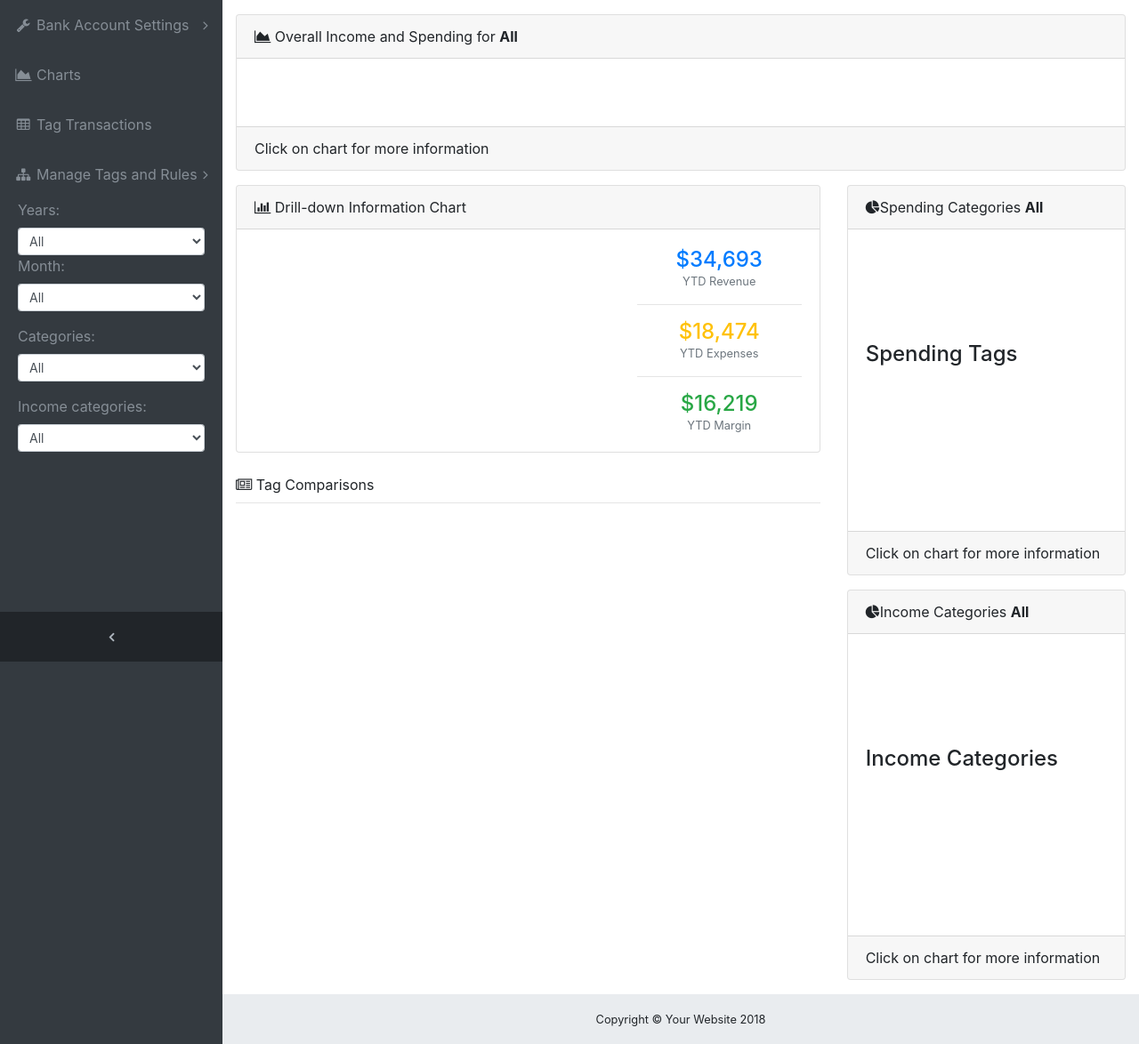
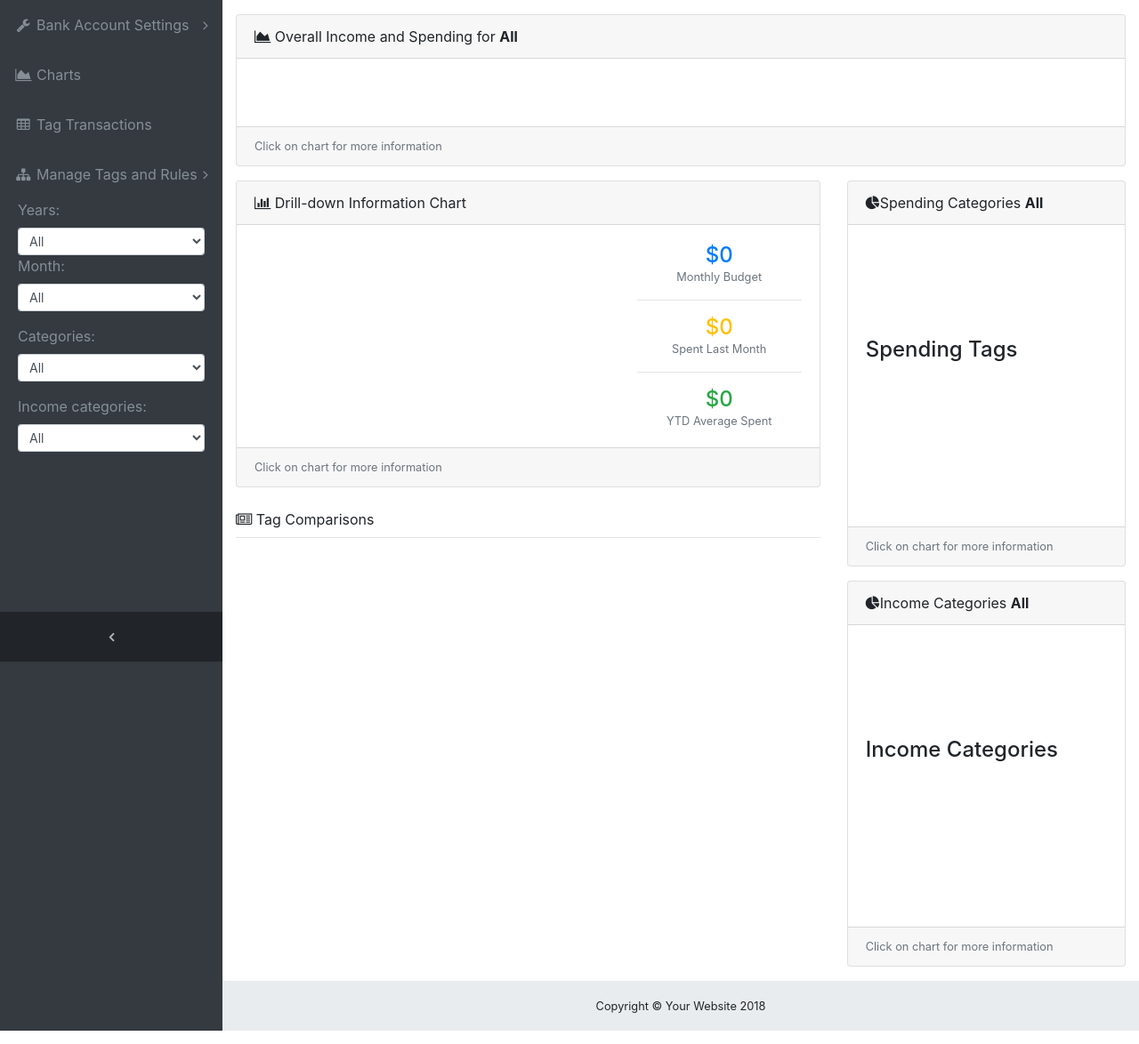
Before and after one commit to sqeekypotato/EverGreen, a Django app: page /main_page/ in a window 1280 px wide. Shown: the part 56-1230 px from the top of the page at 89% size. Run offline with Django 3.2, Linux system fonts and the light colour scheme; the visitor is signed in with stand-in values (Sample User, id 1); data that the repository does not hold is empty; a map, chart or similar area stays blank; some libraries are stand-ins or nearby versions.

Commit message:
Done Tag drill down chart. On rule editing, need javascript to keep someone from selecting "begins with" and "ends with"

```diff
--- a/EverGreen/urls.py
+++ b/EverGreen/urls.py
@@ -64,11 +64,15 @@ urlpatterns = [
     url(r'^update_cat_dropdown/$', views.update_cat_dropdown, name='update_cat_dropdown'),
     url(r'^transaction_details/$', views.transaction_details, name='transaction_details'),
     url(r'^drill_down/$', views.drill_down, name='drill_down'),
+    url(r'^drill_down_chart_click/$', views.drill_down_chart_click, name='drill_down_chart_click'),
 
     # class views
     path('transaction-detail/<int:pk>/', views.TransactionUpdate.as_view(), name='transaction-update'),
+    path('transaction-delete/<int:pk>/', views.TransactionDelete.as_view(), name='transaction-delete'),
     path('tag-detail/<int:pk>/', views.TagsUpdate.as_view(), name='tags-update'),
+    path('tag-delete/<int:pk>/', views.TagsDelete.as_view(), name='tags-delete'),
     path('rule-detail/<int:pk>/', views.RuleUpdate.as_view(), name='rules-update'),
+    path('rule-delete/<int:pk>/', views.RuleDelete.as_view(), name='rules-delete'),
 
     # # # password_reset
     # url(r'^password_reset/$', auth_views.password_reset, name='password_reset'),
--- a/core_app/forms.py
+++ b/core_app/forms.py
@@ -77,7 +77,6 @@ class MonthForm(forms.Form):
         self.fields['monthNum'].choices = monthNum
         self.fields['monthNum'].widget.attrs['class'] = 'form-control form-control-sm'
 
-
 class UploadToExistingAccount(forms.Form):
     file = forms.FileField()
     accountNames = forms.ChoiceField(choices=[])
--- a/core_app/models.py
+++ b/core_app/models.py
@@ -49,6 +49,9 @@ class Tags (models.Model):
     category = models.CharField(max_length=50)
     user = models.ForeignKey(User, on_delete=models.CASCADE)
     drill_down = models.BooleanField(default=False)
+    budget = models.IntegerField(default='0')
+    fixed_cost = models.BooleanField(default=False)
+    universal_average = models.IntegerField(null=True, blank=True)
 
     def __str__(self):
         return '{} - {} - {}'.format(self.category, self.tag, self.user)
--- a/core_app/static/core_app/drill_down.js
+++ b/core_app/static/core_app/drill_down.js
@@ -39,6 +39,7 @@ $(document).ready(function() {
 
         success: function (results) {
             chart_drill_down(results, 1)
+            chart_side_values(results)
         }
     });
 
@@ -54,7 +55,8 @@ $(document).ready(function() {
 
             success: function (results) {
                 chart_drill_down(results, 0)
-                $(this).addClass('background-color', 'red')
+                chart_side_values(results)
+
             }
         });
     });
@@ -90,6 +92,38 @@ $(document).ready(function() {
                 ]
             },
             options: {
+                onClick: function(evt) {
+                    var activePoints = this.getElementsAtEvent(evt);
+                    if (activePoints[0]) {
+                        var chartData = activePoints[0]['_chart'].config.data;
+                        var idx = activePoints[0]['_index'];
+
+                        var label = chartData.labels[idx];
+                        var value = chartData.datasets[0].data[idx];
+
+
+                    }
+
+                    $.ajax({
+                        type: "POST",
+                        url: "/drill_down_chart_click/",
+                        data: {'name': results['cat_tag'],
+                            'value':label
+                        },
+                        dataType: 'json',
+
+                        success: function() {
+                            console.log('success for transaction details');
+                            window.location.href = "/display_transaction_details/";
+                        },
+
+                    });
+
+
+
+                },
+
+
                 legend: { display: false },
                 title: {
                     display: true,
@@ -100,4 +134,11 @@ $(document).ready(function() {
 
     }
 
+    // updates the values on the side of the chart
+    function chart_side_values(results) {
+        $("#monthly_budget").text(results['budget'])
+        $("#spent_last_month").text(results['tag_chart_last_month'])
+        $("#ytd_average_spent").text(results['tag_chart_ytd'])
+    }
+
 });
--- a/core_app/static/core_app/my_charts.js
+++ b/core_app/static/core_app/my_charts.js
@@ -1,6 +1,6 @@
 $(document).ready(function() {
   console.log("ready to chart!");
-
+  $('#id_years').val('All');
   $.ajaxSetup({
      beforeSend: function(xhr, settings) {
          function getCookie(name) {
@@ -253,7 +253,7 @@ $(document).ready(function() {
               data: results['credits']
           },
           {
-              label: "Balance",
+              label: "Difference between Credits and Debits",
               backgroundColor: "rgba(0,153,255,0.8)",
               data: results['balance']
           }
@@ -293,7 +293,8 @@ $(document).ready(function() {
                     type: "POST",
                     url: "/transaction_details/",
                     data: {'name': 'category',
-                            'value':label
+                        'value': label,
+                        'chart': "SpendingCatChart"
                             },
                     dataType: 'json',
 
@@ -348,7 +349,8 @@ $(document).ready(function() {
                     type: "POST",
                     url: "/transaction_details/",
                     data: {'name': 'tag',
-                            'value':label
+                        'value': label,
+                        'chart': "SpendingTagChart"
                             },
                     dataType: 'json',
 
@@ -403,7 +405,8 @@ $(document).ready(function() {
                     type: "POST",
                     url: "/transaction_details/",
                     data: {'name': 'category',
-                            'value':label
+                        'value': label,
+                        'chart': "IncomeCatChart"
                             },
                     dataType: 'json',
 
@@ -458,7 +461,8 @@ $(document).ready(function() {
                     type: "POST",
                     url: "/transaction_details/",
                     data: {'name': 'tag',
-                            'value':label
+                        'value': label,
+                        'chart': "IncomeTagChart"
                             },
                     dataType: 'json',
 
--- a/core_app/templates/core_app/main.html
+++ b/core_app/templates/core_app/main.html
@@ -11,7 +11,7 @@
         <div class="card-body">
           <canvas id="balanceChart" width="100%" height="30"></canvas>
         </div>
-          <div class="card-footer">Click on chart for more information</div>
+          <div class="card-footer small text-muted">Click on chart for more information</div>
 
       </div>
 
@@ -28,18 +28,18 @@
                   <canvas id="BarChartDrillDown" width="100" height="50"></canvas>
                 </div>
                 <div class="col-sm-4 text-center my-auto">
-                  <div class="h4 mb-0 text-primary">$34,693</div>
-                  <div class="small text-muted">YTD Revenue</div>
+                  <div class="h4 mb-0 text-primary" id="monthly_budget">$0</div>
+                  <div class="small text-muted">Monthly Budget</div>
                   <hr>
-                  <div class="h4 mb-0 text-warning">$18,474</div>
-                  <div class="small text-muted">YTD Expenses</div>
+                  <div class="h4 mb-0 text-warning" id="spent_last_month">$0</div>
+                  <div class="small text-muted">Spent Last Month</div>
                   <hr>
-                  <div class="h4 mb-0 text-success">$16,219</div>
-                  <div class="small text-muted">YTD Margin</div>
+                  <div class="h4 mb-0 text-success" id="ytd_average_spent">$0</div>
+                  <div class="small text-muted">YTD Average Spent</div>
                 </div>
               </div>
             </div>
-
+            <div class="card-footer small text-muted">Click on chart for more information</div>
           </div>
           <!-- Card Columns Example Social Feed-->
           <div class="mb-0 mt-4">
@@ -103,7 +103,7 @@
                     </div>
                 </div>
             </div>
-            <div class="card-footer">Click on chart for more information</div>
+            <div class="card-footer small text-muted">Click on chart for more information</div>
           </div>
 
           <!-- Example Pie Chart Card-->
@@ -119,7 +119,7 @@
                   </div>
                 </div>
             </div>
-              <div class="card-footer">Click on chart for more information</div>
+              <div class="card-footer small text-muted">Click on chart for more information</div>
           </div>
         </div>
       </div>
--- a/core_app/templates/core_app/rule_details.html
+++ b/core_app/templates/core_app/rule_details.html
@@ -27,7 +27,7 @@
                   <td>{{ row.3 }}</td>
                   <td>{{ row.4 }}</td>
                   <td><a href="/rule-detail/{{ row.5 }}/" class="btn btn-info" role="button">Edit</a></td>
-                  <td><a href="/rule-detail/{{ row.5 }}/" class="btn btn-info" role="button">Delete</a></td>
+                  <td><a href="/rule-delete/{{ row.5 }}/" class="btn btn-info" role="button">Delete</a></td>
                 </tr>
           {% endfor %}
               </tbody>
--- a/core_app/templates/core_app/tags_form.html
+++ b/core_app/templates/core_app/tags_form.html
@@ -14,6 +14,8 @@
           <tr><td>Category</td><td>{{ form.category|add_class:'form-control form-control-sm' }}</td></tr>
           <tr><td>Tag</td><td>{{ form.tag|add_class:'form-control form-control-sm'  }}</td></tr>
           <tr><td>Get further information</td><td>{{ form.drill_down|add_class:'form-control form-control-sm' }}</td></tr>
+           <tr><td>Set as a fixed Cost</td><td>{{ form.fixed_cost|add_class:'form-control form-control-sm' }}</td></tr>
+          <tr><td>Set Monthly Budget for Tag (in whole dollars)</td><td>{{ form.budget|add_class:'form-control form-control-sm' }}</td></tr>
             </table>
           </div>
           <button class="btn btn-default" type="submit">Submit</button>
--- a/core_app/views.py
+++ b/core_app/views.py
@@ -8,7 +8,7 @@ from django.template import loader
 from django.core.mail import EmailMessage
 from django.views.generic import View
 from django_pandas.io import read_frame
-from django.views.generic.edit import UpdateView
+from django.views.generic.edit import UpdateView, DeleteView
 
 from datetime import datetime
 from dateutil.relativedelta import relativedelta
@@ -20,7 +20,7 @@ from core_app.forms import ContactForm, UploadToExistingAccount, UploadFileForm,
 from core_app.models import BankAccounts, Transaction, UserRule
 from core_app.functions import fixQuotesForCSV, convertToInt, buildTagDict, prepareDataFrame, prepare_table,\
     check_other_records, add_tags_to_database, add_df_to_account, populate_universal_tags, first_run, get_comparison, \
-    prepare_list_for_dropdown, get_comparison_tags, check_other_records_list, create_rule, check_for_dups
+    prepare_list_for_dropdown, get_comparison_tags, check_other_records_list, create_rule, check_for_dups, pretteyfy_numbers
 
 
 from .models import Transaction, Tags, UniversalTags
@@ -55,14 +55,16 @@ def main_page(request):
         for cat in categories:
             if cat != None:
                 if cat != 'Income':
-                    cat_list.append((cat, cat))
+                    if cat != 'Transfer':
+                        cat_list.append((cat, cat))
         cat_list.sort()
         cat_list = [('All', 'All')] + cat_list
 
-        income_categories = Transaction.objects.values_list('category', flat=True).filter(user=request.user).distinct()
+        income_categories = Transaction.objects.filter(user=request.user).exclude(credit=0).all()
+        income_cat_query = income_categories.values_list('category', flat=True).distinct()
         income_cat_list = []
-        for cat in income_categories:
-            if cat == 'Income':
+        for cat in income_cat_query:
+            if cat != 'Transfer':
                 income_cat_list.append((cat, cat))
         income_cat_list.sort()
         income_cat_list = [('All', 'All')] + income_cat_list
@@ -297,7 +299,7 @@ def display_transaction_details(request):
     if request.user.is_authenticated:
         print('transactions details!')
         myTransactions = Transaction.objects.filter(user=request.user).all()
-        monthName = request.session['monthNum']
+        monthName = request.session['monthName']
         for key, value in request.session['transaction_details'].items():
             if key == 'all': #this key would be used for the main income chart
                 if request.session['year'] == 'All':
@@ -321,14 +323,18 @@ def display_transaction_details(request):
                 else:
                     myTransactions = Transaction.objects.filter(user=request.user, category=value).all()
             elif key == 'tag':
+                if request.session['chart_clicked'] == 'SpendingTagChart':
+                    category = request.session['spending_category']
+                elif request.session['chart_clicked'] == 'IncomeTagChart':
+                    category = request.session['income_category']
                 if monthName != 'All':
                     myTransactions = Transaction.objects.filter(user=request.user, year=int(request.session['year']),
-                                                                tag=value, monthName=monthName).all()
+                                                                category=category, tag=value, monthName=monthName).all()
                 elif request.session['year'] != 'All':
                     myTransactions = Transaction.objects.filter(user=request.user, year=int(request.session['year']),
-                                                                tag=value).all()
+                                                                category=category, tag=value).all()
                 else:
-                    myTransactions = Transaction.objects.filter(user=request.user, tag=value).all()
+                    myTransactions = Transaction.objects.filter(user=request.user, category=category, tag=value).all()
 
         df = read_frame(myTransactions)
         df = prepareDataFrame(df)
@@ -345,9 +351,9 @@ def display_transaction_details(request):
 # lists tags and categories for editing
 def update_tags(request):
     if request.user.is_authenticated:
-        my_tags = Tags.objects.filter(user=request.user).all()
+        my_tags = Tags.objects.filter(user=request.user).order_by('category').all()
         df = read_frame(my_tags)
-        df = df[['category', 'tag', 'drill_down', 'id']]
+        df = df[['category', 'tag', 'drill_down', 'id', 'budget', 'fixed_cost']]
         df = df.values.tolist()
         template = loader.get_template('core_app/tag_details.html')
         context = {'results':df}
@@ -417,17 +423,17 @@ def first_chart(request):
         myTransactions = Transaction.objects.filter(user=request.user, exclude_value=False).all()
         result = transaction_processing(myTransactions, 'year')
         request.session['year'] = 'All'
-        request.session['monthNum'] = '0'
+        request.session['monthName'] = 'All'
         return JsonResponse(result, safe=False)
 
-# gets chart info when a dropdown is changed
+# gets main spending chart info when a dropdown is changed
 def new_chart_data(request):
     if request.user.is_authenticated:
 
        if request._post['name'] == 'years':
            if request._post['value'] == 'All':
                request.session['year'] = request._post['value']
-               request.session['monthNum'] = 0
+               request.session['monthName'] = 'All'
                myTransactions = Transaction.objects.filter(user=request.user, exclude_value=False).all()
                result = transaction_processing(myTransactions, 'year') #this is added to change the title of the charts
                result['session_title'] = 'All Years'
@@ -443,13 +449,13 @@ def new_chart_data(request):
 
        if request._post['name'] == 'monthNum':
            if request._post['value'] == 'All':
-               request.session['monthNum'] = 'All'
+               request.session['monthName'] = 'All'
                myTransactions = Transaction.objects.filter(user=request.user, year=int(request.session['year']), exclude_value=False).all()
                result = transaction_processing(myTransactions, 'monthNum')
                result['session_title'] = request.session['year'] #this is added to change the title of the charts
                return JsonResponse(result)
            else:
-               request.session['monthNum'] = request._post['value']
+               request.session['monthName'] = request._post['value']
                myTransactions = Transaction.objects.filter(user=request.user, monthName=request._post['value'], year=int(request.session['year']), exclude_value=False).all()
                result = transaction_processing(myTransactions, 'day')
                result['session_title'] = '{} {}'.format(request._post['value'], request.session['year']) #this is added to change the title of the charts
@@ -459,14 +465,15 @@ def new_chart_data(request):
 def new_tag_data(request):
     if request.user.is_authenticated:
         request_cat = request._post['value']
+        request.session['spending_category'] = request_cat
         if request.session['year'] == 'All':
             tags = Transaction.objects.filter(user=request.user, category=request_cat, exclude_value=False).all()
-        elif request.session['monthNum'] == '0':
+        elif request.session['monthName'] == '0':
             tags = Transaction.objects.filter(user=request.user, category=request_cat, year=int(request.session['year']),
                                               exclude_value=False).all()
         else:
             tags = Transaction.objects.filter(user=request.user, category=request_cat,
-                                              year=int(request.session['year']),monthNum = int(request.session['monthNum']),
+                                              year=int(request.session['year']),monthName = request.session['monthName'],
                                               exclude_value=False).all()
 
 
@@ -494,15 +501,16 @@ def new_tag_data(request):
 def new_income_tag_data(request):
     if request.user.is_authenticated:
         request_cat = request._post['value']
+        request.session['income_category'] = request_cat
         if request.session['year'] == 'All':
             tags = Transaction.objects.filter(user=request.user, category=request_cat,exclude_value=False ).all()
-        elif request.session['monthNum'] == '0':
+        elif request.session['monthName'] == 'All':
             tags = Transaction.objects.filter(user=request.user, category=request_cat,
                                               year=int(request.session['year']),exclude_value=False).all()
         else:
             tags = Transaction.objects.filter(user=request.user, category=request_cat,
                                               year=int(request.session['year']),
-                                              monthNum=int(request.session['monthNum']),
+                                              monthName=request.session['monthName'],
                                               exclude_value=False).all()
 
         df = read_frame(tags)
@@ -528,14 +536,14 @@ def new_income_tag_data(request):
 def update_cat_dropdown(request):
     if request.user.is_authenticated:
         year = request.session['year']
-        month = request.session['monthNum']
+        month = request.session['monthName']
         if year == 'All':
             tags = Transaction.objects.filter(user=request.user).all()
-        elif request.session['monthNum'] == '0':
+        elif request.session['monthName'] == 'All':
             tags = Transaction.objects.filter(user=request.user, year=int(request.session['year']),).all()
         else:
             tags = Transaction.objects.filter(user=request.user, year=int(request.session['year']),
-                                              monthNum=int(request.session['monthNum'])).all()
+                                              monthName=request.session['monthName']).all()
 
         df = read_frame(tags)
         df = prepareDataFrame(df)
@@ -571,11 +579,12 @@ def transaction_details(request):
         category = request._post['name']
         value = request._post['value']
         request.session['transaction_details'] = {category:value}
+        request.session['chart_clicked'] = request._post['chart']
         print('{} with {}'.format(category, value))
         results = {'response':'response'}
         return JsonResponse(results, safe=False)
 
-# gets information for the drill-down chart for the tags
+# gets information to populate the drill-down chart depending on the tag that was selected
 def drill_down(request):
     if request.user.is_authenticated:
         cat_tag = request._post['value']
@@ -588,7 +597,37 @@ def drill_down(request):
         result = prepare_table(df, 'monthNum')
         temp_str = 'Last 12 months for {} - {}'.format(cat, tag)
         result['Title'] = temp_str
+
+        # get information for sidebar of chart
+        value = get_comparison((cat, tag), request.user)
+        result['tag_chart_last_month'] = value['last_month']['debit']
+        result['tag_chart_ytd'] = value['month_ave']
+        tag = Tags.objects.filter(user=request.user, category=cat, tag=tag).first()
+        result['budget'] = pretteyfy_numbers(float(tag.budget))
+        result['cat_tag'] = cat_tag
+
         return JsonResponse(result, safe=False)
+
+# sets up the proper session values to display the transactions details when the drill down chart is clicked.  The response isn't used
+def drill_down_chart_click(request):
+    if request.user.is_authenticated:
+        cat, tag = request._post['name'].split(',')
+        request.session['monthName'] = request._post['value']
+        # _______ determining the proper year for the month provided _________
+        num = 1
+        months = {}
+        for i in range(12): # gets the proper year for the month selected
+            month = datetime.now() - relativedelta(months=num)
+            months[month.strftime("%b")] = month.year
+            num += 1
+        selected_year = months[request._post['value']]
+        request.session['year'] = selected_year
+        request.session['chart_clicked'] = 'SpendingTagChart'
+        request.session['spending_category'] = cat
+        request.session['transaction_details'] = {'tag': tag}
+        results = {'response': 'response'}
+        return JsonResponse(results, safe=False)
+
 
 # _____________________ Class Views ___________________________
 
@@ -596,18 +635,33 @@ def drill_down(request):
 class TransactionUpdate(UpdateView):
     model = Transaction
     fields = ['date', 'description', 'credit', 'debit', 'category', 'tag', 'account', 'exclude_value']
-    success_url = '/main_page/'
+    success_url = '/display_transaction_details/'
 
-# for updateing tags and categories
+# delete a transaction
+class TransactionDelete(DeleteView):
+    model = Transaction
+    success_url = '/transaction_details/'
+
+# for updating tags and categories
 class TagsUpdate(UpdateView):
     model = Tags
-    fields = ['category', 'tag', 'drill_down']
+    fields = ['category', 'tag', 'drill_down', 'budget', 'fixed_cost']
+    success_url = '/update_tags/'
+
+# delete a tag
+class TagsDelete(DeleteView):
+    model = Tags
     success_url = '/update_tags/'
 
 # for updating user rules
 class RuleUpdate(UpdateView):
     model = UserRule
     fields = ['begins_with', 'ends_with', 'description', 'tag', 'category']
+
+# delete a rule
+class RuleDelete(DeleteView):
+    model = UserRule
+    success_url = '/update_rules/'
 
 # __________________Generic Pages______________________________
 def signup(request):
```
Also changed, not shown: core_app/functions.py (+20 -5 lines), core_app/templates/core_app/tag_details.html (+7 -5 lines), core_app/templates/core_app/tags_confirm_delete.html (added, +22 -0 lines), core_app/templates/core_app/userrule_confirm_delete.html (added, +22 -0 lines).
